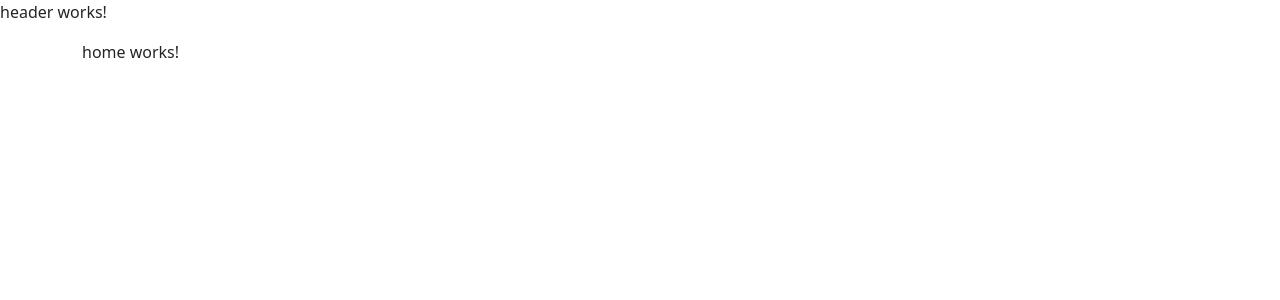
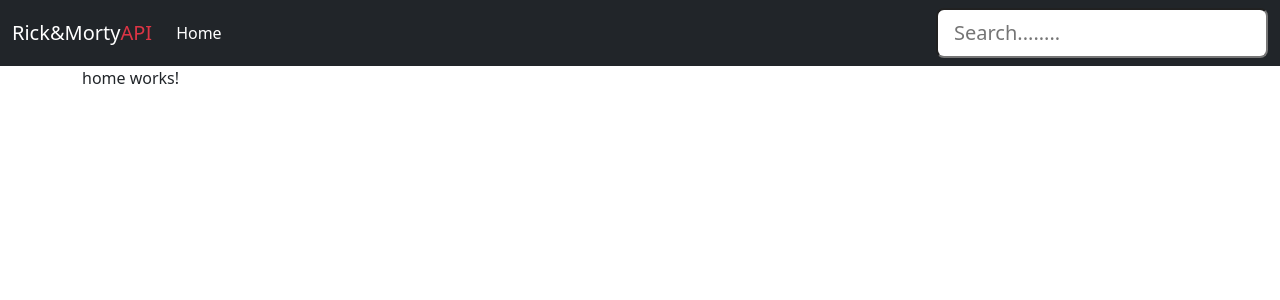
Before and after one commit to walisson-gonz/PagAngularApi, an Angular app: page /home in a window 1280 px wide. Shown: the top 300 px of the page. Built offline with nearby package versions, Linux system fonts and the light colour scheme.

Commit message:
Formando Header e Input

```diff
--- a/src/app/shared/components/form-search/form-search.component.html
+++ /dev/null
@@ -1 +0,0 @@
-<p>form-search works!</p>
--- a/src/app/shared/components/form-search/form-search.component.ts
+++ b/src/app/shared/components/form-search/form-search.component.ts
@@ -1,10 +1,28 @@
+import { Router} from '@angular/router';
 import { Component } from '@angular/core';
 
 @Component({
   selector: 'app-form-search',
-  templateUrl: './form-search.component.html',
+  template: `
+  <input
+  #inputSearch
+  autofocustype="text"
+  class="form-control-lg w-100"
+  placeholder="Search........"
+  (keyup)="onSearch(inputSearch.value)"
+  />
+  `,
   styleUrls: ['./form-search.component.css']
 })
 export class FormSearchComponent {
+constructor(private router:Router) {}
 
+  onSearch(value: string){
+    console.log('Buscar-->',value)
+    if(value && value.length > 3){
+      this.router.navigate(['/character-list'], {
+        queryParams: {q: value},
+      })
+    }
+  }
 }
--- a/src/app/shared/components/header/header.component.html
+++ b/src/app/shared/components/header/header.component.html
@@ -1 +1,23 @@
-<p>header works!</p>
+<div class="">
+    <nav class="navbar navbar-expand-lg navbar-dark bg-dark sticky-top">
+        <div class="container-fluid">
+            <a class="navbar-brand" routerLink="/">Rick&Morty<span class="text-danger">API</span></a>
+            <button class="navbar-toggler" type="button" data-bs-toggle="collapse"
+                data-bs-target="#navbarSupportedContent" aria-controls="navbarSupportedContent" aria-expanded="false"
+                aria-label="Toggle navigation">
+                <span class="navbar-toggler-icon"></span>
+            </button>
+            <div class="collapse navbar-collapse" id="navbarSupportedContent">
+
+                <ul class="navbar-nav me-auto mb-2 mb-lg-0">
+                    <li class="nav-item">
+                        <a class="nav-link active" aria-current="page" routerLink="/">Home</a>
+                    </li>
+                </ul>
+
+                <app-form-search></app-form-search>
+
+            </div>
+        </div>
+    </nav>
+</div>
```
